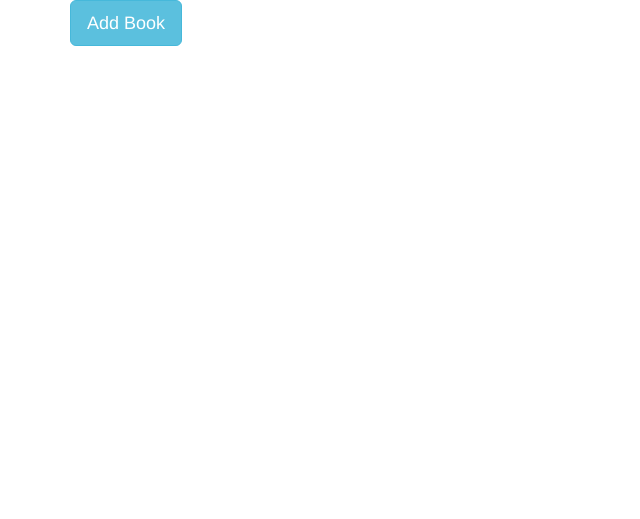
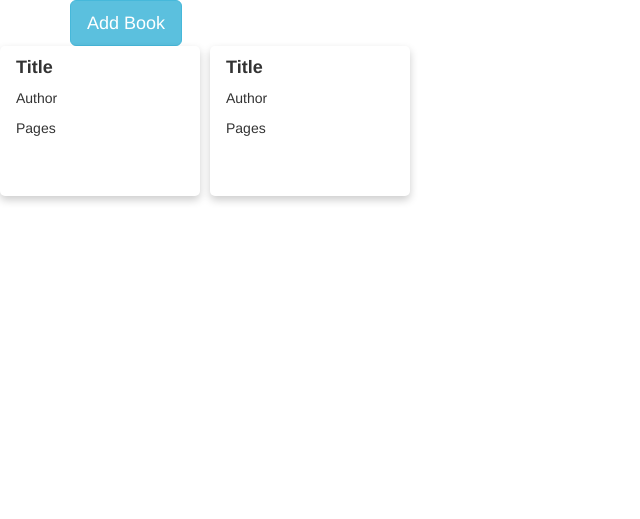
Before and after one commit to pixmin94/library, a plain HTML site: page index.html in a window 1280 px wide. Shown: the whole page, without its empty margins (0-640 px from the left). Drawn offline with nearby package versions, Linux system fonts and the light colour scheme.

Commit message:
created grid of template cards

```diff
--- a/index.html
+++ b/index.html
@@ -4,9 +4,11 @@
     <meta charset="UTF-8">
     <meta http-equiv="X-UA-Compatible" content="IE=edge">
     <meta name="viewport" content="width=device-width, initial-scale=1.0">
+    <link rel="stylesheet" href="style.css">
     <link rel="stylesheet" href="https://maxcdn.bootstrapcdn.com/bootstrap/3.4.1/css/bootstrap.min.css">
     <script src="https://ajax.googleapis.com/ajax/libs/jquery/3.5.1/jquery.min.js"></script>
     <script src="https://maxcdn.bootstrapcdn.com/bootstrap/3.4.1/js/bootstrap.min.js"></script>
+    <script src="script.js" defer></script>
     <title>Library</title>
 </head>
 <body>
@@ -53,10 +55,23 @@
     </div>
     </header>
 
-    <main class="main-container">
-        <div class="books-grid"></div>
+    <div class="books-grid">
+        <div class="card">
+            <div class="card-container">
+                <h4><b>Title</b></h4>
+                <p>Author</p>
+                <p>Pages</p>
+                </div>
+        </div>
+        <div class="card">
+            <div class="card-container">
+                <h4><b>Title</b></h4>
+                <p>Author</p>
+                <p>Pages</p>
+                </div>
+        </div>
 
-    </main>
+    </div>
 
 
 </body>
--- /dev/null
+++ b/style.css
@@ -0,0 +1,22 @@
+.books-grid {
+    display: grid;
+    grid-template-columns: 200px 200px 200px;
+    grid-template-rows: 150px 150px 150px;
+    grid-auto-rows: 50px;
+    gap: 10px;
+}
+
+.card {
+    box-shadow: 0 4px 8px 0 rgba(0,0,0,0.2);
+    border-radius: 5px;
+}
+
+/* On mouse-over, add a deeper shadow */
+.card:hover {
+    box-shadow: 0 8px 16px 0 rgba(0,0,0,0.2);
+}
+
+/* Add some padding inside the card container */
+.card-container {
+    padding: 2px 16px;
+}
```
